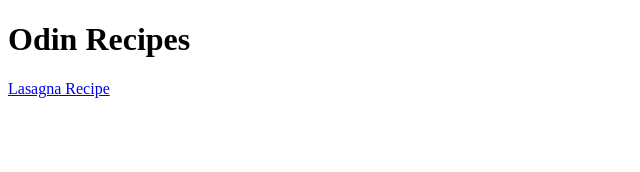
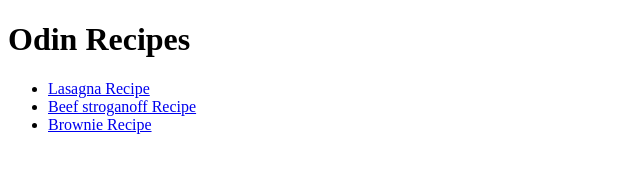
Before and after one commit to np-mate/odin-recipes, a plain HTML site: page index.html in a window 1280 px wide. Shown: the whole page, without its empty margins (0-640 px from the left). Drawn offline with Linux system fonts and the light colour scheme.

Commit message:
added link to both beef stroganoof and brownie

```diff
--- a/index.html
+++ b/index.html
@@ -7,6 +7,10 @@
 </head>
 <body>
     <h1>Odin Recipes</h1>
-    <a href="recipes/lasagna.html">Lasagna Recipe</a>
+    <ul>
+        <li><a href="recipes/lasagna.html">Lasagna Recipe</a></li>
+        <li><a href="recipes/beef-stroganoff.html">Beef stroganoff Recipe</a></li>
+        <li><a href="recipes/brownie.html">Brownie Recipe</a></li>
+      </ul>
 </body>
 </html>
```
